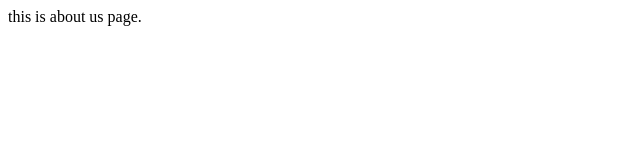
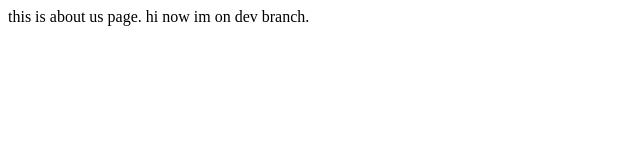
Before and after one commit to Vijaykumar308/learning-git, a plain HTML site: page about.html in a window 1280 px wide. Shown: the whole page, without its empty margins (0-640 px from the left). Drawn offline with Linux system fonts and the light colour scheme.

Commit message:
changes in dev branch in about html

```diff
--- a/about.html
+++ b/about.html
@@ -8,5 +8,6 @@
 </head>
 <body>
     this is about us page.
+    hi now im on dev branch.
 </body>
 </html>
```
